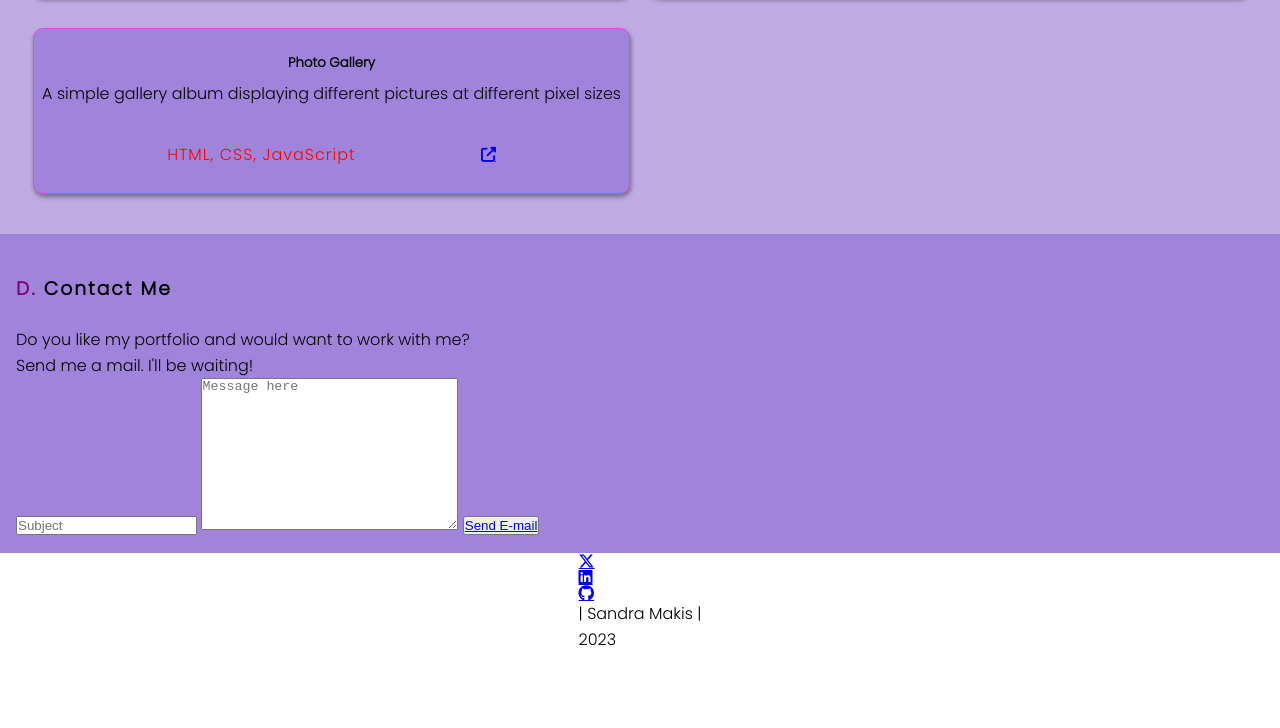
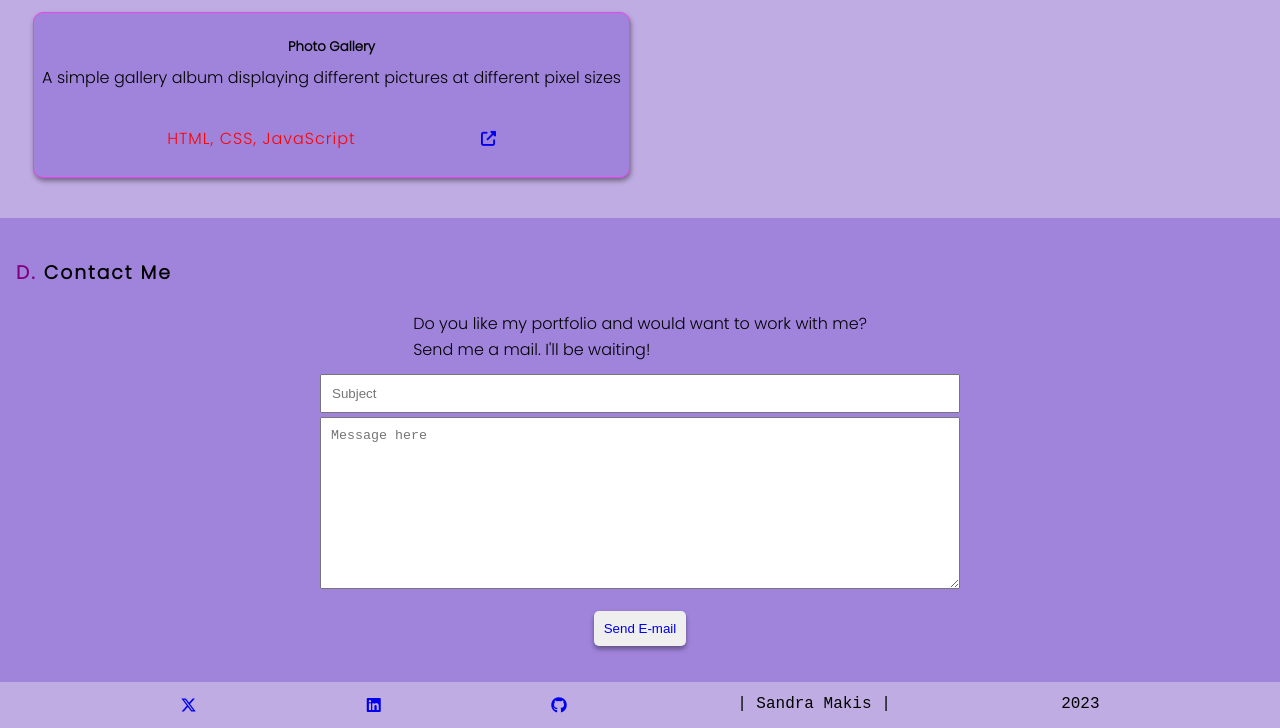
Before and after one commit to sandramakis/sandramakis.github.io, a plain HTML site: page index.html in a window 1280 px wide. Shown: the part 1908-2636 px from the top of the page. Before the commit the page ends 2560 px from the top, so only its background shows below. Drawn offline with Linux system fonts and the light colour scheme; a web font is replaced by a local one.

Commit message:
ADD: contact and footer styles

```diff
--- a/styles.css
+++ b/styles.css
@@ -13,6 +13,7 @@
   box-sizing: border-box;
   margin: 0;
   padding: 0;
+  scroll-behavior: smooth;
 }
 
 body {
@@ -25,7 +26,12 @@ p {
   line-height: 1.6rem;
 }
 
-section {
+a {
+  text-decoration: none;
+}
+
+section,
+.skills header {
   padding: 1rem;
 }
 
@@ -39,8 +45,8 @@ header.main-heading {
   justify-content: space-between;
   align-items: start;
   padding: 1rem;
+  z-index: 2;
   background-color: #bface2;
-  z-index: 2;
 }
 
 header.main-heading .first-h3 {
@@ -81,14 +87,17 @@ span.cv--span:hover {
 /* Main Body */
 
 /* SECTIONS */
-section:nth-child(odd),
-section.projects div {
-  background-color: #a084dc;
+section:nth-child(even),
+footer {
+  background-color: #bface2;
 }
 
-section:nth-child(even),
-span.cv--span {
-  background-color: #bface2;
+section:nth-child(odd),
+section.skills--list,
+span.cv--span,
+section.projects div,
+section.contact {
+  background-color: #a084dc;
 }
 
 section.intro {
@@ -186,10 +195,40 @@ span.cv--span .fa {
   padding: 0 5px;
 }
 
+/* CONTACT ME */
+section.contact form {
+  display: flex;
+  justify-content: space-evenly;
+  align-items: center;
+  flex-direction: column;
+}
+
+form input,
+textarea {
+  padding: 10px;
+  margin: 2px;
+  width: 50vw;
+}
+
+form p {
+  padding-bottom: 10px;
+}
+
+form button {
+  padding: 10px;
+  margin: 20px;
+  border-radius: 5px;
+  border: none;
+  box-shadow: 0 3px 5px rgba(0, 0, 0, 0.4);
+}
+
 /* FOOTER */
 footer {
-  display: grid;
-  place-content: center;
+  display: flex;
+  justify-content: space-evenly;
+  align-items: center;
+  font-family: "Courier New", Courier, monospace;
+  padding: 10px;
 }
 
 /* MEDIA QUERY AND SCREEN SIZE */
@@ -201,7 +240,7 @@ footer {
     justify-content: space-around;
     align-items: flex-start;
     z-index: 1;
-    margin-right: -0.5rem;
+    margin-right: -0.3rem;
   }
 
   .menu-list--span {
@@ -211,10 +250,12 @@ footer {
 
   .rotate-icon-2 {
     transform: rotate(230deg);
+    transition: all 0.5s;
   }
 
   .rotate-icon-1 {
     transform: rotate(-230deg);
+    transition: all 0.5s;
   }
 
   .menu-display {
```
